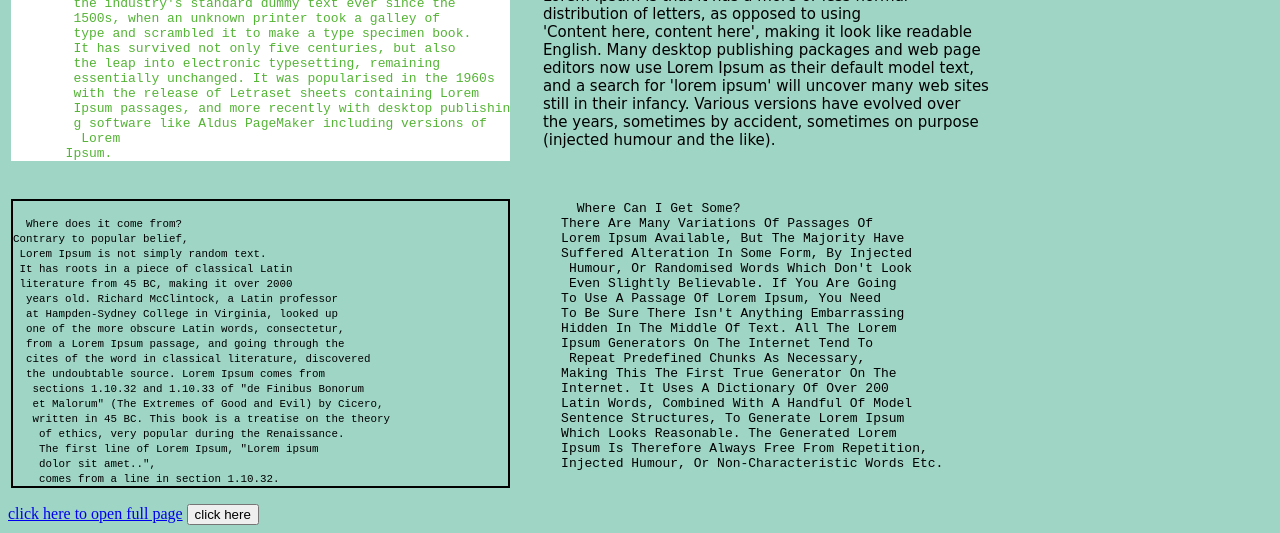
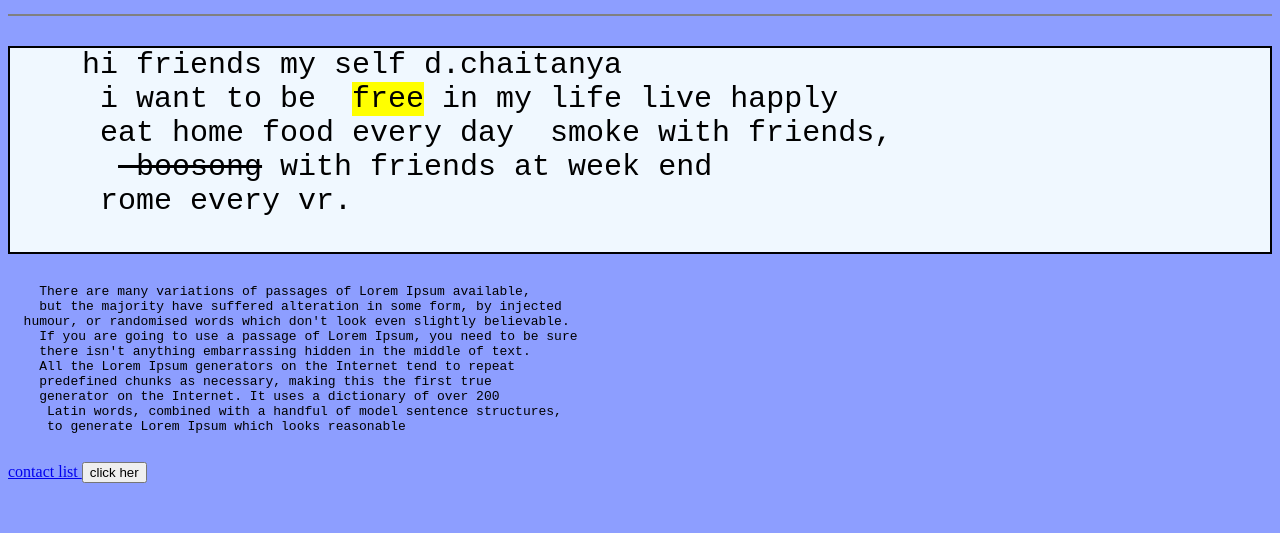
Before and after one commit to CHAITANYA924/v-s-code-editor, a plain HTML site: page web devekopment praktis/index.html in a window 1280 px wide. Shown: the part 390-923 px from the top of the page. After the commit the page ends 881 px from the top, so only its background shows below. Drawn offline with Linux system fonts and the light colour scheme.

```diff
--- a/web devekopment praktis/index.html
+++ b/web devekopment praktis/index.html
@@ -4,107 +4,39 @@
   <meta charset="UTF-8">
   <meta http-equiv="X-UA-Compatible" content="IE=edge">
   <meta name="viewport" content="width=device-width, initial-scale=1.0">
-  <title>chaitanya praktis</title>
+  <title>CHAITANYA</title>
+  <link rel="stylesheet" href="./style.css">
 </head>
-<body style="background-color: #9ED5C5;">
-  <table>
-    <tr>
-      <td>
-        <img src="chaitanya.png" alt="profile pic" height="250" width="250">
-      </td>
-      <td>
-        <h1> Digumarthi Chaitanya</h1>
-        <p> i love my india💖</p>
-      </td>
-    </tr>
-  </table>
+<body>
+  <img src="./images/chaitanya.png" alt="profile pic" height="250px" weight="250px" >
+   <h3>i love my india💖</h3>
+ <p style="color: blue; font-size: 30px; text-align: center; font-weight: 900; font-family: cursive;  font-style: italic; text-decoration: underline; text-decoration-color: black;">hi my  self <del>D.chaitanya </del> my force num: <mark> 135271081</mark> i work in <sup> crpf </sup>  as a soldier </p>
+  <hr size="2px" noshade>
+  <pre style="font-size: 30px; color: black; border: 2px solid black; background-color: aliceblue;" >
+    hi friends my self d.chaitanya
+     i want to be  <mark>free</mark> in my life live happly
+     eat home food every day  smoke with friends,
+      <del> boosong</del> with friends at week end
+     rome every vr.
+  </pre>
+  <pre >
+    There are many variations of passages of Lorem Ipsum available,
+    but the majority have suffered alteration in some form, by injected
+  humour, or randomised words which don't look even slightly believable.
+    If you are going to use a passage of Lorem Ipsum, you need to be sure
+    there isn't anything embarrassing hidden in the middle of text.
+    All the Lorem Ipsum generators on the Internet tend to repeat
+    predefined chunks as necessary, making this the first true
+    generator on the Internet. It uses a dictionary of over 200
+     Latin words, combined with a handful of model sentence structures,
+     to generate Lorem Ipsum which looks reasonable
+  </pre>
 
-  <hr size="3" no shade>
-  <table>
-    <tr>
-      <td><pre style="color: #54B435;background-color: white;">
 
-           What is Lorem Ipsum?
 
-        Lorem Ipsum is simply dummy text of the printing
-        and typesetting industry. Lorem Ipsum has been
-        the industry's standard dummy text ever since the
-        1500s, when an unknown printer took a galley of
-        type and scrambled it to make a type specimen book.
-        It has survived not only five centuries, but also
-        the leap into electronic typesetting, remaining
-        essentially unchanged. It was popularised in the 1960s
-        with the release of Letraset sheets containing Lorem
-        Ipsum passages, and more recently with desktop publishin
-        g software like Aldus PageMaker including versions of
-         Lorem
-       Ipsum.</pre></td>
 
-      <td><pre style="font-size:15px; font-family: cursive;">
-        Why do we use it?
-      It is a long established fact that a reader will
-       be distracted by the readable content of a page
-       when looking at its layout. The point of using
-      Lorem Ipsum is that it has a more-or-less normal
-      distribution of letters, as opposed to using
-      'Content here, content here', making it look like readable
-      English. Many desktop publishing packages and web page
-      editors now use Lorem Ipsum as their default model text,
-      and a search for 'lorem ipsum' will uncover many web sites
-      still in their infancy. Various versions have evolved over
-      the years, sometimes by accident, sometimes on purpose
-      (injected humour and the like).
-       </pre></td>
-    </tr>
-
-    <tr>
-      <td>
-<pre style="border: 2px solid;"><small >
-  Where does it come from?
-Contrary to popular belief,
- Lorem Ipsum is not simply random text.
- It has roots in a piece of classical Latin
- literature from 45 BC, making it over 2000
-  years old. Richard McClintock, a Latin professor
-  at Hampden-Sydney College in Virginia, looked up
-  one of the more obscure Latin words, consectetur,
-  from a Lorem Ipsum passage, and going through the
-  cites of the word in classical literature, discovered
-  the undoubtable source. Lorem Ipsum comes from
-   sections 1.10.32 and 1.10.33 of "de Finibus Bonorum
-   et Malorum" (The Extremes of Good and Evil) by Cicero,
-   written in 45 BC. This book is a treatise on the theory
-    of ethics, very popular during the Renaissance.
-    The first line of Lorem Ipsum, "Lorem ipsum
-    dolor sit amet..",
-    comes from a line in section 1.10.32.
-</pre></small></td>
-
-      <td><pre style="text-transform: capitalize;">
-        Where can I get some?
-      There are many variations of passages of
-      Lorem Ipsum available, but the majority have
-      suffered alteration in some form, by injected
-       humour, or randomised words which don't look
-       even slightly believable. If you are going
-      to use a passage of Lorem Ipsum, you need
-      to be sure there isn't anything embarrassing
-      hidden in the middle of text. All the Lorem
-      Ipsum generators on the Internet tend to
-       repeat predefined chunks as necessary,
-      making this the first true generator on the
-      Internet. It uses a dictionary of over 200
-      Latin words, combined with a handful of model
-      sentence structures, to generate Lorem Ipsum
-      which looks reasonable. The generated Lorem
-      Ipsum is therefore always free from repetition,
-      injected humour, or non-characteristic words etc.
-      </pre></td>
-    </tr>
-  </table>
-
- <a href="https://www.lipsum.com/" target="_blank">click here to open full page</a>
- <button onclick="document.location ='https://www.lipsum.com/'">click here</button>
+<a href="contact.html" target="blank"> contact list </a>
+<button onclick="document.location='https://colorhunt.co/'">click her</button>
 
 
 
--- /dev/null
+++ b/web devekopment praktis/style.css
@@ -0,0 +1,3 @@
+body{
+    background-color: #8D9EFF;
+}
```
Also changed, not shown: web devekopment praktis/contact.html (added, +20 -0 lines), web devekopment praktis/form prkatis/index.html (added, +49 -0 lines), web devekopment praktis/images/A._P._J._Abdul_Kalam.jpg (added), web devekopment praktis/images/chaitanya.png (renamed from web devekopment praktis/chaitanya.png).
